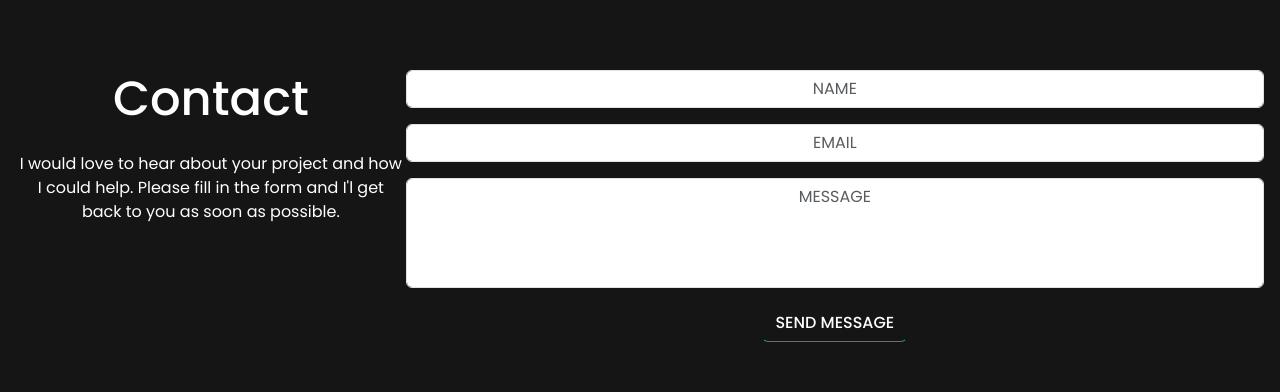
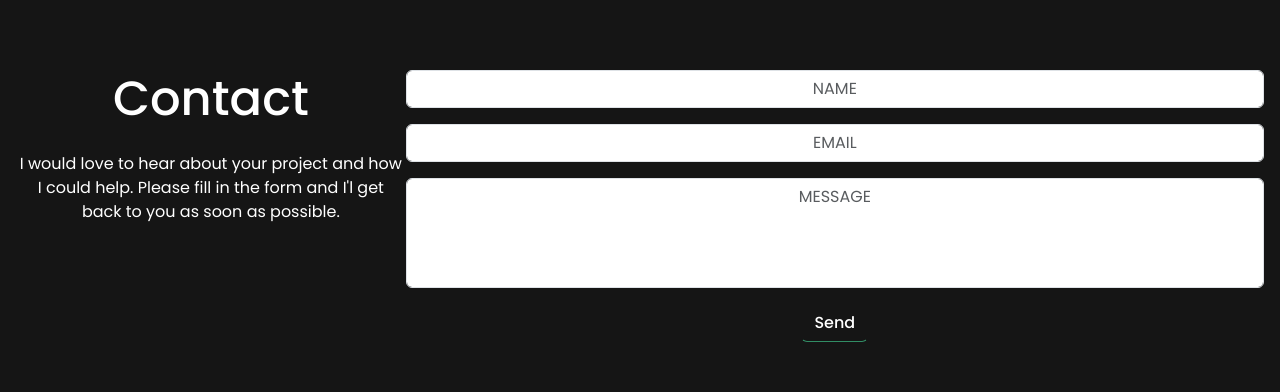
Before and after one commit to Chrisnwachukwu107/chris-portfolio, a React (Vite) app: page / in a window 1280 px wide. Shown: the part 2666-3058 px from the top of the page. Built offline with nearby package versions, Linux system fonts and the light colour scheme; a web font is replaced by a local one.

Commit message:
fixing contact form

```diff
--- a/src/App.tsx
+++ b/src/App.tsx
@@ -4,7 +4,7 @@ import Section from "./Section/Section";
 import Button from "./Button/Button";
 import Skill from "./Skill/Skill";
 import ProjectCard from "./ProjectCard/ProjectCard";
-// import Contact from "./Contact/Contact";
+import Contact from "./Contact/Contact";
 import styles from "./App.module.css";
 
 const skills = [
@@ -275,49 +275,8 @@ export default function App(): ReactNode
           <div
             className="mx-auto text-center"
           >
-           <form
-              className="mx-auto text-center"
-            >
-              <div
-                className="mx-auto text-center mb-3"
-              >
-                <input
-                  type="text"
-                  className={`form-control text-center mx-auto ${styles.input}`}
-                  placeholder="NAME"
-                />
-              </div>
-              <div
-                className="mx-auto text-center mb-3"
-              >
-                <input
-                  type="email"
-                  className={`form-control text-center mx-auto ${styles.input}`}
-                  placeholder="EMAIL"
-                />
-              </div>
-              <div
-                className="mx-auto text-center mb-3">
-                <textarea
-
-                  className={`form-control text-center mx-auto ${styles.textarea}`}
-                  rows={4}
-                  cols={60}
-                  placeholder="MESSAGE"
-                >
-                </textarea>
-              </div>
-              <Button
-                className="btn"
-              >
-                {/* email: mailto:programmerchris6002@gmail.com */}
-                <a
-                  href="#"
-                >
-                  SEND MESSAGE
-                </a>
-              </Button>
-            </form>
+           {/* email: mailto:programmerchris6002@gmail.com */}
+            <Contact/>
           </div>
         </div>
       </Section>
--- /dev/null
+++ b/src/Contact/Contact.module.css
@@ -0,0 +1,13 @@
+.textarea
+{
+  resize: none;
+}
+
+@media (min-width: 768px) and (max-width: 992px)
+{
+  .input,
+  .textarea
+  {
+    width: 40rem;
+  }
+}
--- /dev/null
+++ b/src/Contact/Contact.tsx
@@ -0,0 +1,89 @@
+import { useRef, FC, FormEvent } from "react";
+import emailjs from 'emailjs-com';
+import styles from './Contact.module.css';
+import Button from "../Button/Button";
+
+const Contact: FC = () =>
+{
+  const formRef = useRef<HTMLFormElement>(null);
+
+  const sendEmail = (e: FormEvent<HTMLFormElement>) =>
+  {
+    e.preventDefault();
+
+    // EmailJS service configuration
+    const serviceID: string = 'contact_form';
+    const templateID: string = 'contact_form';
+    const userID: string = 'V9WIoJZppCMk4K9r0';
+
+    console.log('Service ID:', serviceID);
+    console.log('Template ID:', templateID);
+    console.log('User ID:', userID);
+
+    // Send the email using EmailJS
+    if (formRef.current)
+    {
+      emailjs.sendForm(serviceID, templateID, formRef.current, userID)
+        .then((response) =>
+        {
+          console.log('Email sent successfully:', response);
+        })
+        .catch((error) =>
+        {
+          console.error('Error sending email:', error);
+        });
+    }
+    else
+    {
+      console.log("Email not sent!!!");
+    }
+  }
+
+  return (
+    <form
+      className="mx-auto text-center"
+      ref={ formRef }
+      onSubmit={ sendEmail }
+    >
+      <div
+        className="mx-auto text-center mb-3"
+      >
+        <input
+          type="text"
+          className={`form-control text-center mx-auto ${styles.input}`}
+          placeholder="NAME"
+          name="user_name"
+        />
+      </div>
+      <div
+        className="mx-auto text-center mb-3"
+      >
+        <input
+          type="email"
+          className={`form-control text-center mx-auto ${styles.input}`}
+          placeholder="EMAIL"
+          name="user_email"
+        />
+      </div>
+      <div
+        className="mx-auto text-center mb-3">
+        <textarea
+
+          className={`form-control text-center mx-auto ${styles.textarea}`}
+          rows={4}
+          cols={60}
+          placeholder="MESSAGE"
+          name="user_message"
+        >
+        </textarea>
+      </div>
+      <Button
+        className="btn"
+      >
+        Send
+      </Button>
+    </form>
+  );
+}
+
+export default Contact;
--- a/tsconfig.json
+++ b/tsconfig.json
@@ -20,6 +20,6 @@
     "noUnusedParameters": true,
     "noFallthroughCasesInSwitch": true
   },
-  "include": ["src", "Contact"],
+  "include": ["src", "src/Contact"],
   "references": [{ "path": "./tsconfig.node.json" }]
 }
```
Also changed, not shown: 1 other file (tests, documents, lock files or other folders).
